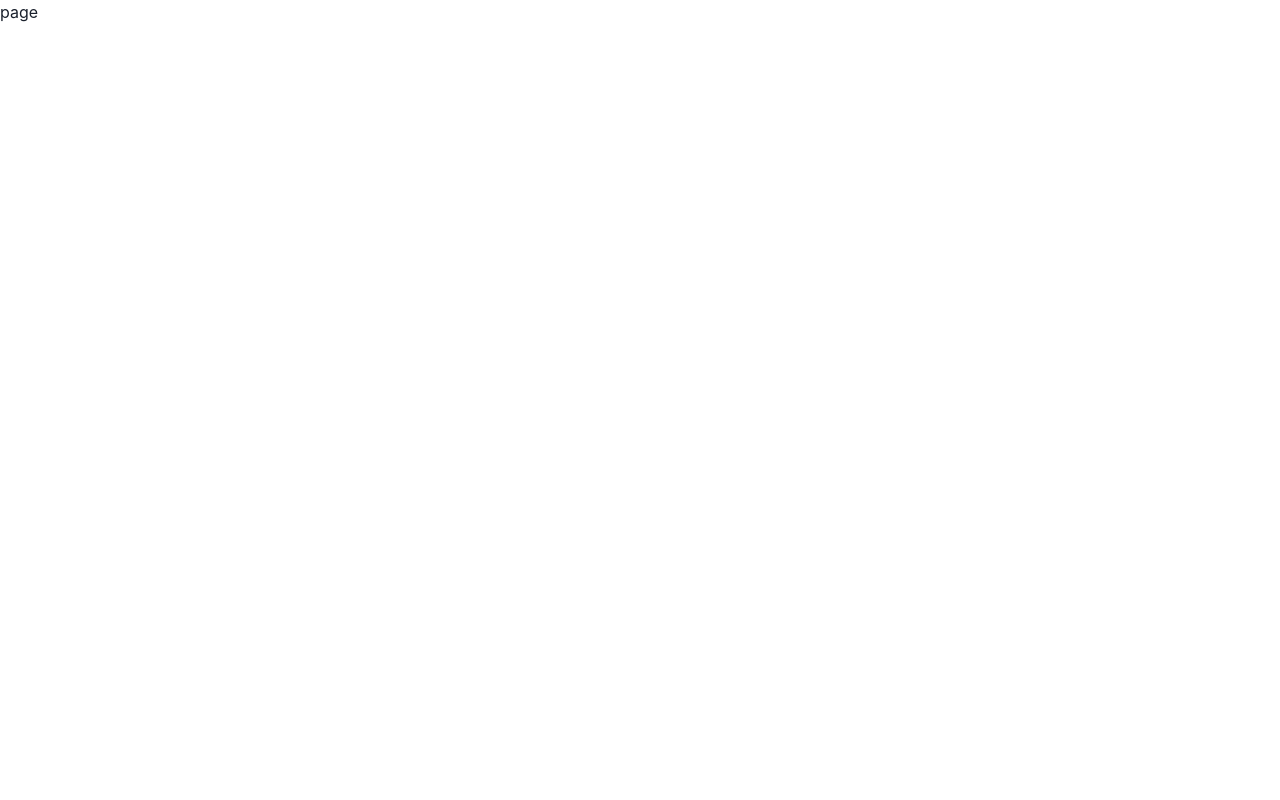
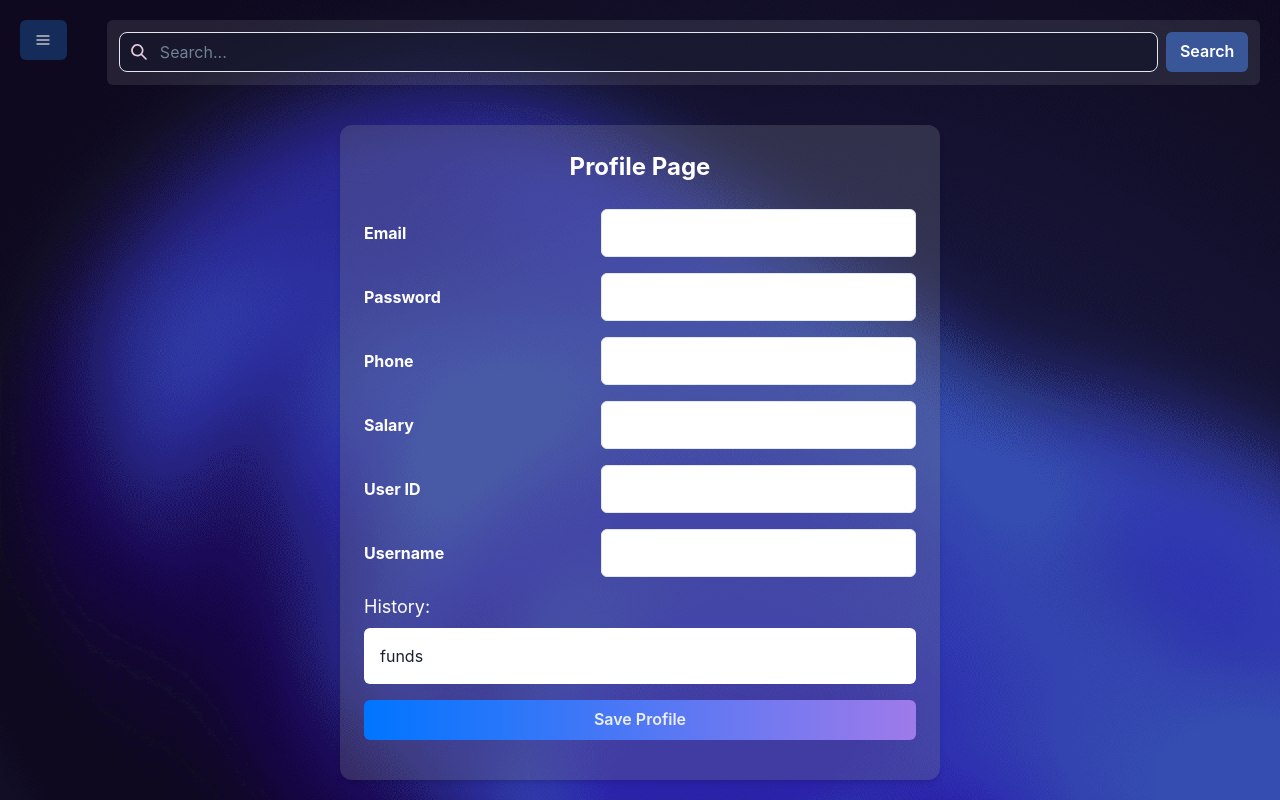
Before and after one commit to Nirmal21D/Final-Year-Project, a Next.js app: page /pages/profile in a window 1280 px wide. Built offline with nearby package versions, Linux system fonts and the light colour scheme.

Commit message:
commit profile

```diff
--- /dev/null
+++ b/src/app/components/ProfilePage.js
@@ -0,0 +1,105 @@
+"use client";
+import {
+  Box,
+  Button,
+  Input,
+  Text,
+  Flex,
+  useToast,
+} from "@chakra-ui/react";
+import React, { useState } from "react";
+
+const ProfilePage = () => {
+  const [email, setEmail] = useState("");
+  const [passwd, setPasswd] = useState("");
+  const [phone, setPhone] = useState("");
+  const [salary, setSalary] = useState("");
+  const [userId, setUserId] = useState("");
+  const [username, setUsername] = useState("");
+  const [fundsHistory, setFundsHistory] = useState(["funds"]);
+  const toast = useToast();
+
+  const saveProfile = () => {
+    toast({
+      title: "Profile Updated.",
+      description: "Your profile information has been saved.",
+      status: "success",
+      duration: 3000,
+      isClosable: true,
+    });
+  };
+
+  const renderHorizontalInput = (label, value, onChange, type = "text") => (
+    <Flex mb={4} width="100%" alignItems="center">
+      <Text width="40%" fontWeight="bold" mr={4}>
+        {label}
+      </Text>
+      <Input
+        type={type}
+        value={value}
+        onChange={(e) => onChange(e.target.value)}
+        bg="white"
+        size="lg"
+        flex="1"
+      />
+    </Flex>
+  );
+
+  return (
+    <Box
+      display="flex"
+      flexDirection="column"
+      alignItems="center"
+      justifyContent="center"
+      p={6}
+      bg="rgba(117, 122, 140,0.299)"
+      color="white"
+      borderRadius="xl"
+      shadow="md"
+      width="100%"
+      maxWidth="600px"
+      mx="auto"
+    >
+      <Text fontSize="2xl" fontWeight="bold" mb={6} textAlign="center">
+        Profile Page
+      </Text>
+
+      {renderHorizontalInput("Email", email, setEmail, "email")}
+      {renderHorizontalInput("Password", passwd, setPasswd, "password")}
+      {renderHorizontalInput("Phone", phone, setPhone, "number")}
+      {renderHorizontalInput("Salary", salary, setSalary)}
+      {renderHorizontalInput("User ID", userId, setUserId)}
+      {renderHorizontalInput("Username", username, setUsername)}
+
+      <Box mb={4} width="100%">
+        <Text fontSize="lg" mb={2}>
+          History:
+        </Text>
+        <Box
+          bg="white"
+          borderRadius="md"
+          p={4}
+          color="gray.800"
+          maxHeight="100px"
+          overflowY="auto"
+        >
+          {fundsHistory.map((fund, index) => (
+            <Text key={index}>{fund}</Text>
+          ))}
+        </Box>
+      </Box>
+
+      <Button
+        color="#ebeff4"
+        bgGradient="linear(to-r, #0075ff ,  #9f7aea)"
+        onClick={saveProfile}
+        width="100%"
+        mb={4}
+      >
+        Save Profile
+      </Button>
+    </Box>
+  );
+};
+
+export default ProfilePage;
--- a/src/app/page.js
+++ b/src/app/page.js
@@ -6,7 +6,7 @@ import { Box, Text } from "@chakra-ui/react";
 import Welcome from "./components/Welcome";
 import InUp from "./components/InUp";
 
-const Page = () => {
+const ProfilePage = () => {
   return (
     <>
       <Box
@@ -48,4 +48,4 @@ const Page = () => {
   );
 };
 
-export default Page;
+export default ProfilePage;
--- a/src/app/pages/calculator/page.js
+++ b/src/app/pages/calculator/page.js
@@ -3,7 +3,6 @@ import React from "react";
 import SideNav from "@/app/components/SideNav";
 
 import { Box } from "@chakra-ui/react";
-import Calc1 from "@/app/components/Calc1";
 import Calc2 from "@/app/components/Calc2";
 
 const page = () => {
@@ -26,7 +25,7 @@ const page = () => {
         <Box display="flex" gap={10} justifyItems="center">
           <SideNav />
         </Box>
-        {/* <Calc1 /> */}
+
         <Calc2 />
       </Box>
     </>
--- a/src/app/pages/profile/page.js
+++ b/src/app/pages/profile/page.js
@@ -1,8 +1,36 @@
+
 "use client";
 import React from "react";
+import SideNav from "../../components/SideNav";
+import SearchBox from "../../components/SearchBar";
+import ProfilePage from "../../components/ProfilePage";
+import { Box, Text } from "@chakra-ui/react";
+const profile = () => {
+  return (
+    <>
+      <Box
+        display="flex"
+        flexDirection="column"
+        gap={10}
+        justifyItems="center"
+        p={5}
+        backgroundImage="url(/images/body-background.png)"
+        backgroundPosition="center"
+        backgroundRepeat="no-repeat"
+        backgroundSize="cover"
+        height="100vh"
+        width="100%"
+      >
+        <Box display="flex" gap={10} justifyItems="center">
+          <SideNav />
+          <SearchBox />
+        </Box>
 
-const page = () => {
-  return <div>page</div>;
+          <ProfilePage />
+      </Box>
+    </>
+  );
 };
 
-export default page;
+
+export default profile;
```
Also changed, not shown: src/app/components/Calc1.js (deleted, +0 -99 lines).
